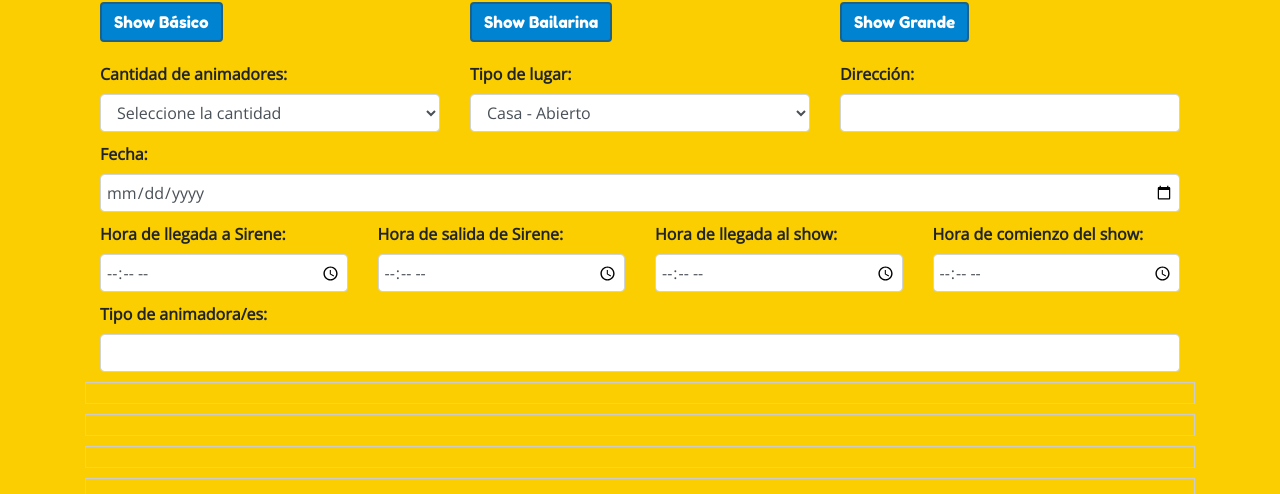
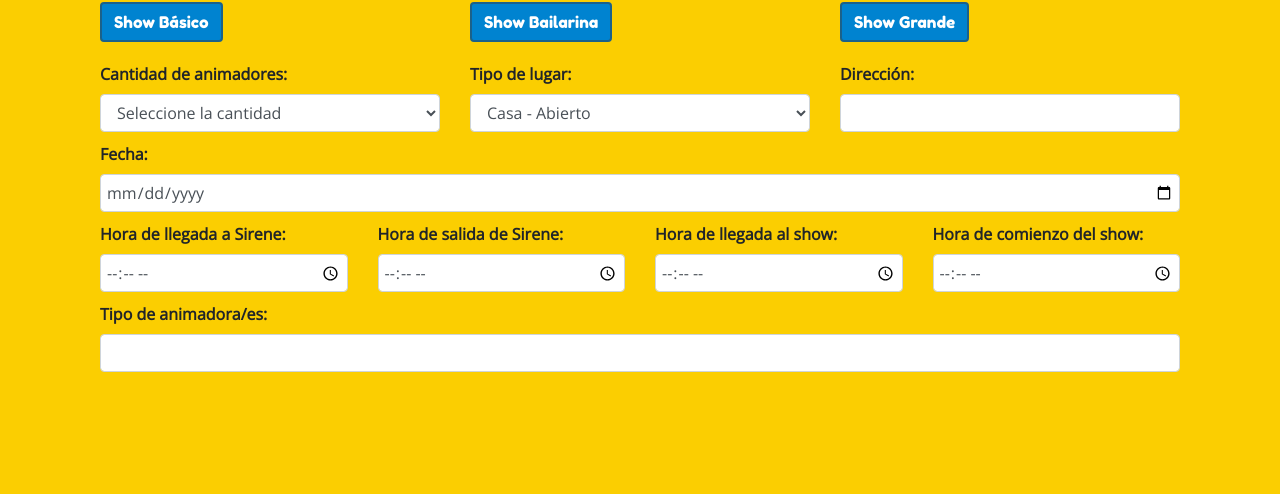
Before and after one commit to DarKevinP/sirene-auto-generar, a plain HTML site: page index.html in a window 1280 px wide. Both pictures are taken after a click on the button "Show Infantil". Shown: the part 306-800 px from the top of the page. Drawn offline with nearby package versions, Linux system fonts and the light colour scheme.

Commit message:
corregido containers

```diff
--- a/app.js
+++ b/app.js
@@ -719,8 +719,7 @@ showGrandeBtn.addEventListener("click", function () {
       contenedorInfantil.appendChild(input);
     }
 
-    // Volver a agregar el bailarinaSelect clonado al contenedor
-    contenedorInfantil.appendChild(bailarinaSelectClonado);
+
   });
 
 
--- a/index.html
+++ b/index.html
@@ -101,12 +101,12 @@
           </div>
         </div>
 
-        <div id="show-grande-tipo" class="row"></div>
-        <div id="animadores-container-infantil" class="row"></div>
-        <div id="bailarinas-container-infantil-select" class="row"></div>
-        <div id="bailarinas-container-infantil" class="row"></div>
-        <div id="munecos-container-infantil-select" class="row"></div>
-        <div id="munecos-container-infantil" class="row"></div>
+        <div id="show-grande-tipo" class="row" style="border: none;"></div>
+        <div id="animadores-container-infantil" class="row" style="border: none;"></div>
+        <div id="bailarinas-container-infantil-select" class="row" style="border: none;"></div>
+        <div id="bailarinas-container-infantil" class="row" style="border: none;"></div>
+        <div id="munecos-container-infantil-select" class="row" style="border: none;"></div>
+        <div id="munecos-container-infantil" class="row" style="border: none;"></div>
 
         <div class="row">
           <div class="col-md-12">
```
